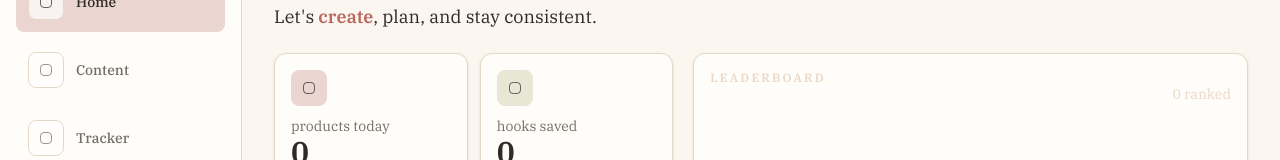
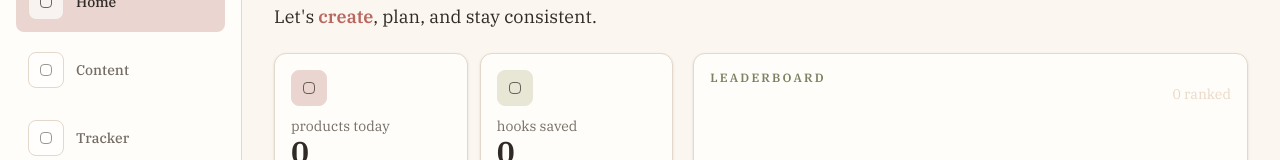
Before and after one commit to korragnarok/creator-workspace, a Next.js app: page / in a window 1280 px wide. Shown: the part 152-312 px from the top of the page. Built offline with nearby package versions, Linux system fonts and the light colour scheme; a web font is replaced by a local one.

Commit message:
Update page.tsx

```diff
--- a/src/app/page.tsx
+++ b/src/app/page.tsx
@@ -926,7 +926,7 @@ export default function Home() {
 			                  <Panel className="order-2 bg-[color:var(--foreground)] text-[color:var(--paper)]">
 		                    <div className="mb-4 flex items-center justify-between gap-3 border-b border-white/10 pb-4">
 		                      <div>
-		                        <p className="text-xs font-semibold uppercase tracking-[0.18em] text-[color:var(--sand)]">Leaderboard</p>
+		                        <p className="text-xs font-semibold uppercase tracking-[0.18em] text-[color:var(--sage)]">Leaderboard</p>
 		                        <h2 className="mt-1 text-lg font-semibold">Top Products Sold</h2>
 		                      </div>
 		                      <span className="text-sm text-[color:var(--sand)]">{topProducts.length} ranked</span>
```
